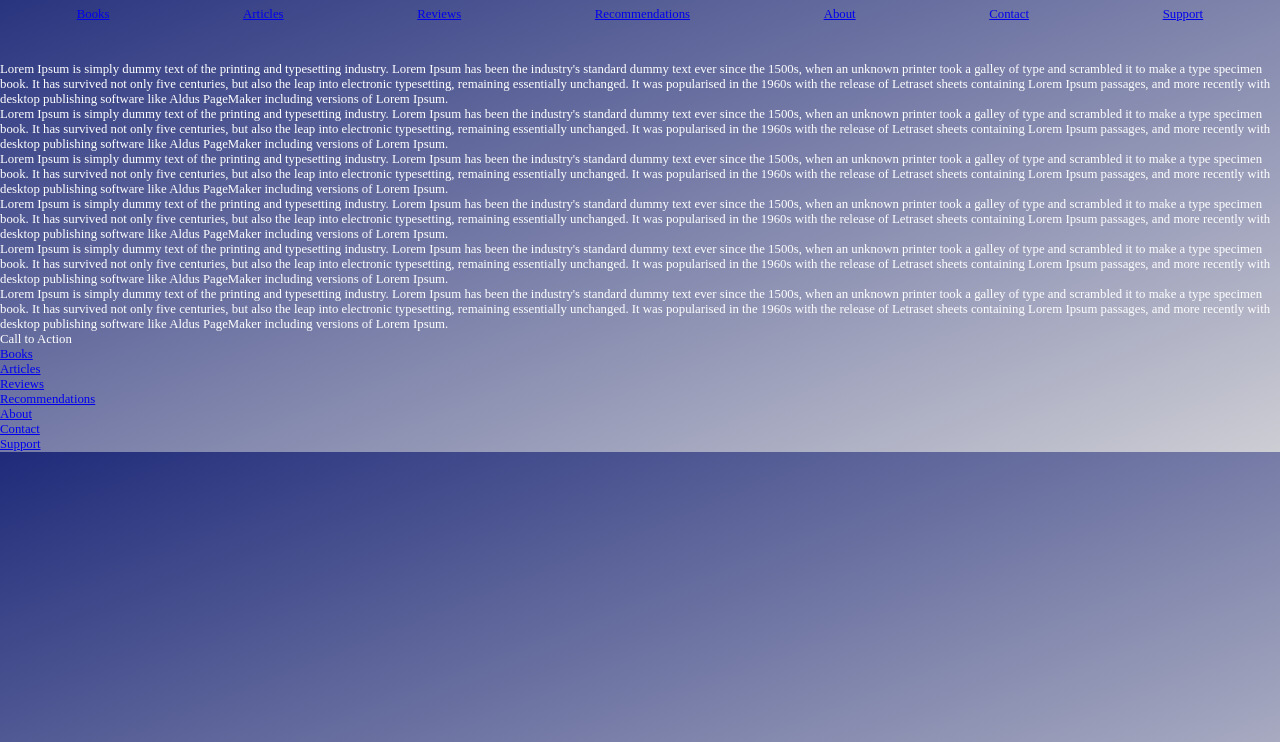
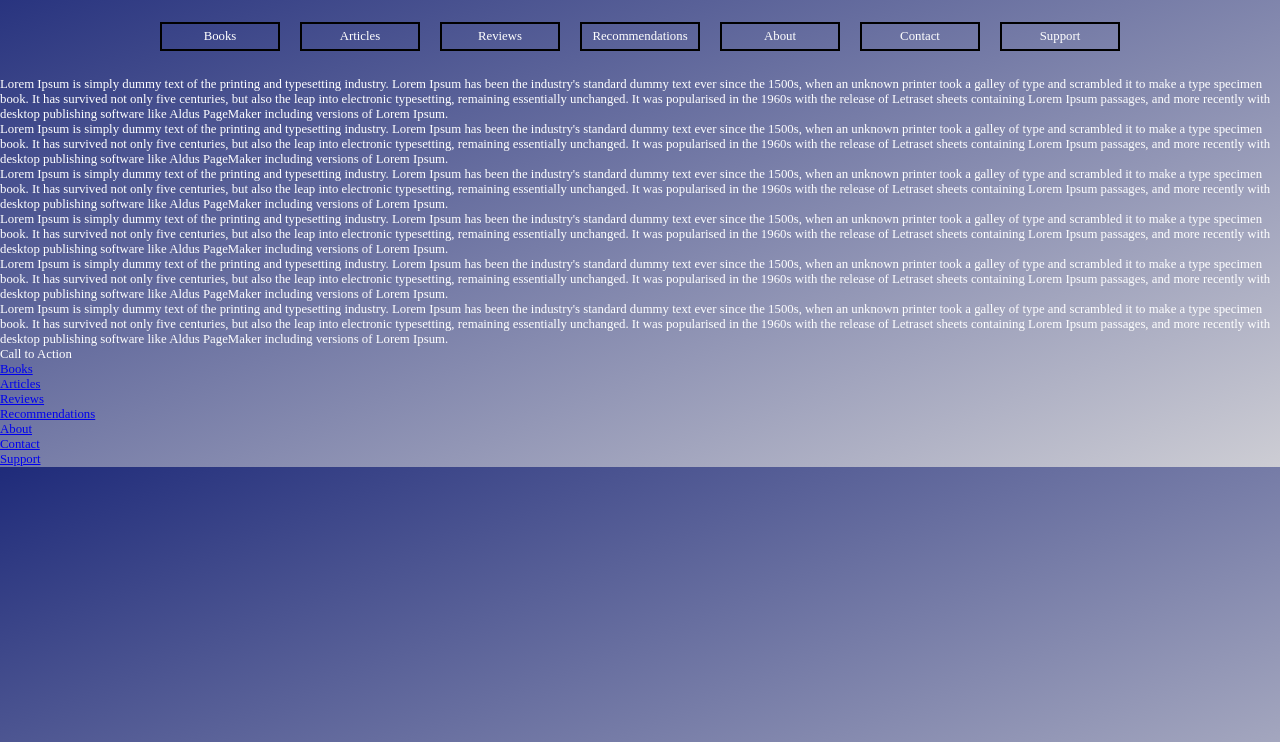
Before and after one commit to frustratedcat/blog, a plain HTML site: page index.html in a window 1280 px wide. Shown: the part 58-800 px from the top of the page. Drawn offline with Linux system fonts and the light colour scheme.

Commit message:
Update header li styling

```diff
--- a/style.css
+++ b/style.css
@@ -17,22 +17,37 @@ body {
 header {
   height: 100px;
   margin: 10px;
+  margin-bottom: 25px;
 }
 
 .header-banner {
-  position: sticky;
+  /* look up position again */
+
   display: flex;
   flex-direction: column;
   align-items: center;
-  margin-bottom: 10px;
+  margin-bottom: 15px;
 }
 
 header ul {
   list-style: none;
   display: flex;
   align-items: center;
-  justify-content: space-around;
+  justify-content: center;
   flex-wrap: wrap;
+}
+
+header li {
+  text-align: center;
+  min-width: 120px;
+  margin: 10px;
+  padding: 5px;
+  border: 2px black solid;
+}
+
+header a:link {
+  text-decoration: none;
+  color: white;
 }
 
 main {
```
